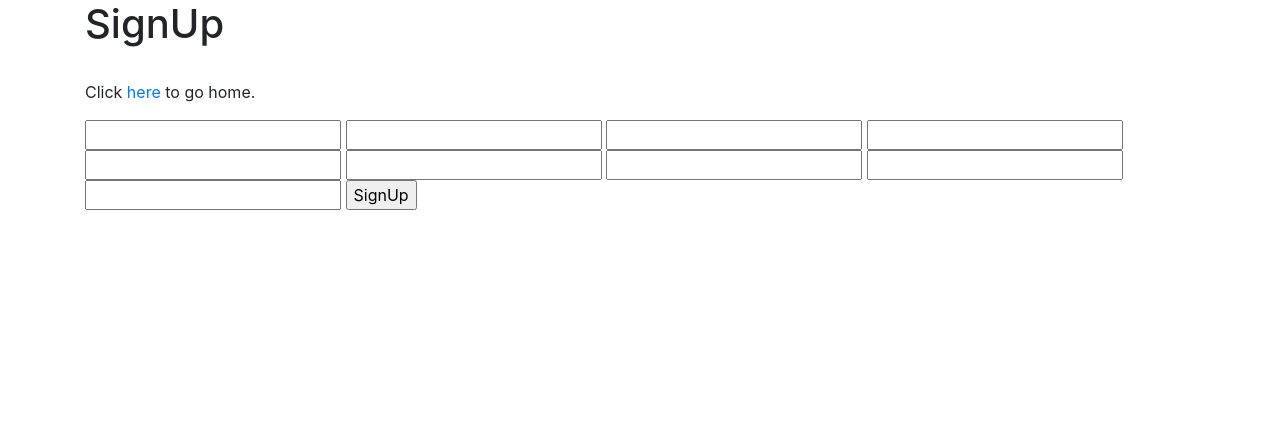
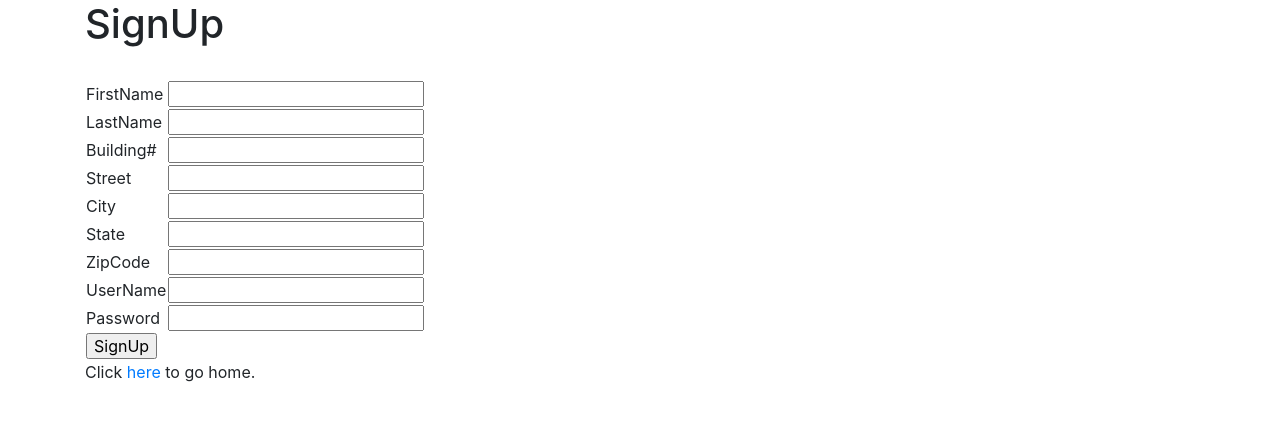
Before and after one commit to mryimings/WeShop, a Flask app: page /signup in a window 1280 px wide. Shown: the top 421 px of the page. Run offline with Flask 2, Linux system fonts and the light colour scheme; some libraries are stand-ins or nearby versions.

Commit message:
no message

```diff
--- a/templates/signup.html
+++ b/templates/signup.html
@@ -3,23 +3,50 @@
     <title>SignUp</title>
     <meta name="viewport" content="width=device-width, initial-scale=1.0">
     <link href="static/css/bootstrap.min.css" rel="stylesheet" media="screen">
+    <script src="https://ajax.googleapis.com/ajax/libs/jquery/3.1.0/jquery.min.js"></script>
+
   </head>
-  <body>
+  <body bgcolor="powderblue">
     <div class="container">
       <h1>SignUp</h2>
       <br>
-      <form action="" method="post">
+       <form action="/signup" method="post" name="signup">
+        <table>
+          <tr>
+            <td>FirstName</td><td><input type="text" name="firstname"></td>
+          </tr>
+          <tr>
+            <td>LastName</td><td><input type="text" name="lastname"></td>
+          </tr>
+          <tr>
+            <td>Building#</td><td> <input type="building" name="building"></td>
+          </tr>
+          <tr>
+            <td>Street</td><td><input type="text" name="street"></td>
+          </tr>
+          <tr>
+            <td>City</td><td><input type="text" name="city"></td>
+          </tr>
+          <tr>
+            <td>State</td><td><input type="text" name="state"></td>
+          </tr>
+          <tr>
+            <td>ZipCode</td><td><input type="text" name="zipcode"></td>
+          </tr>
+          <tr>
+            <td>UserName</td><td><input type="text" name="username"></td>
+          </tr>
+          <tr>
+            <td>Password</td><td><input type="text" name="password"></td>
+          </tr>
+          <tr>
+            <td> <input type="submit" value="SignUp" name="SignUp" id="SignUp"></td>
+          </tr>
+        </table>
+
+
       <p>Click <a href="/">here</a> to go home.</p>
-      <input type="text" name="firstname" text="FirstName">
-      <input type="text" name="lastname" text="LastName">
-      <input type="text" name="BuildingNumber" text="BuildingNumber">
-      <input type="text" name="Street" text="Street">
-      <input type="text" name="City" text="City">
-      <input type="text" name="State" text="State">
-      <input type="text" name="ZipCode" text="ZipCode">
-      <input type="text" name="username" text="UserName">
-      <input type="password" name="password" text="Password">
-      <input type="submit" value="SignUp">
+
       </form>
       {% if error %}
          <p class="error"><strong>Error:</strong>{{error}}
```
